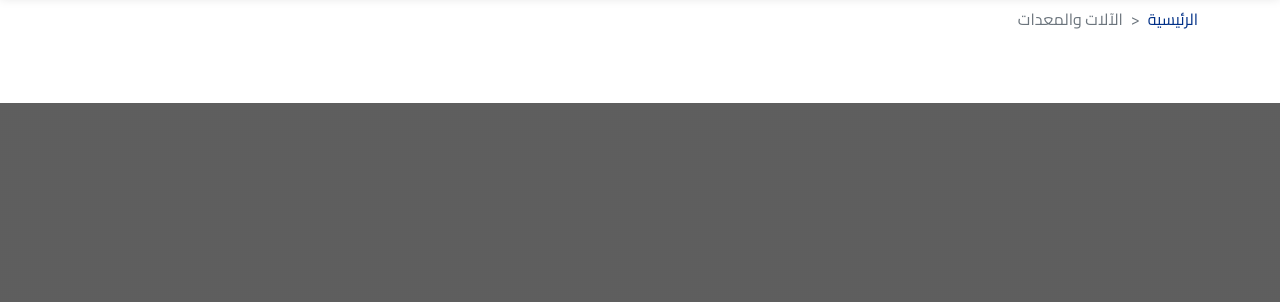
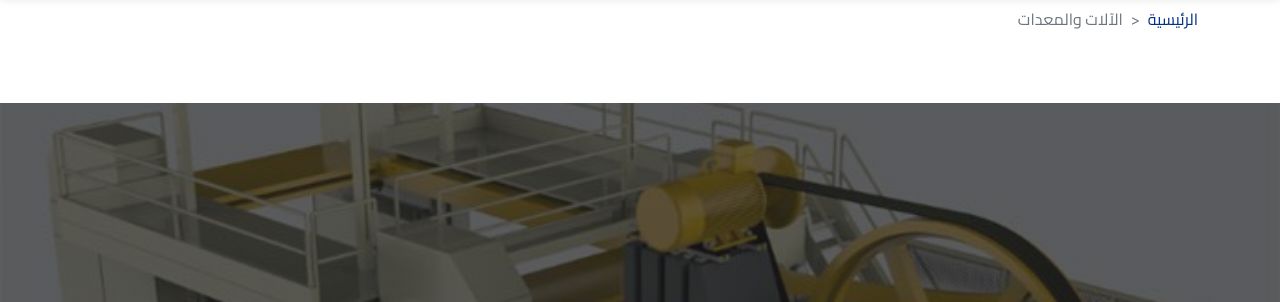
Before and after one commit to doaaadel-98765/Nile, a plain HTML site: page equipment.html in a window 1280 px wide. Shown: the part 73-375 px from the top of the page. Drawn offline with nearby package versions, Linux system fonts and the light colour scheme; the site is published under a folder, as on GitHub Pages, so addresses that start at the root find nothing; a script that the page names is missing.

Commit message:
style.css

```diff
--- a/style.css
+++ b/style.css
@@ -773,7 +773,7 @@ hr.bg-secondary {
 /* ================== تنسيقات Hero Section لصفحة المعدات ================== */
 .equipment-hero {
   background: linear-gradient(var(--overlay-color-medium), var(--overlay-color-medium)),
-   url('/image/home-equip.jpg') no-repeat center/cover;
+   url('image/home-equip.jpg') no-repeat center/cover;
   padding: 100px 0;
   height: 80vh;
   color: var(--background-color); /* أبيض */
```
